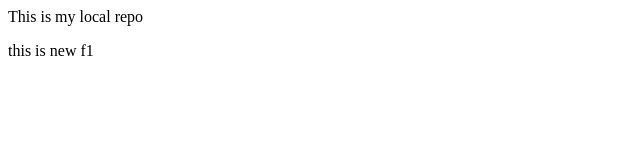
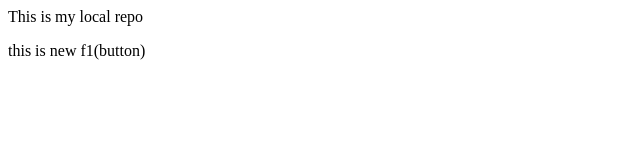
Before and after one commit to KrishnaRana24/localRepo, a plain HTML site: page index.html in a window 1280 px wide. Shown: the full height of the page, 0-640 px from the left. Drawn offline with Linux system fonts and the light colour scheme.

Commit message:
add button

```diff
--- a/index.html
+++ b/index.html
@@ -1,2 +1,2 @@
 <p>This is my local repo</p>
-<p>this is new f1</p>
+<p>this is new f1(button)</p>
```
